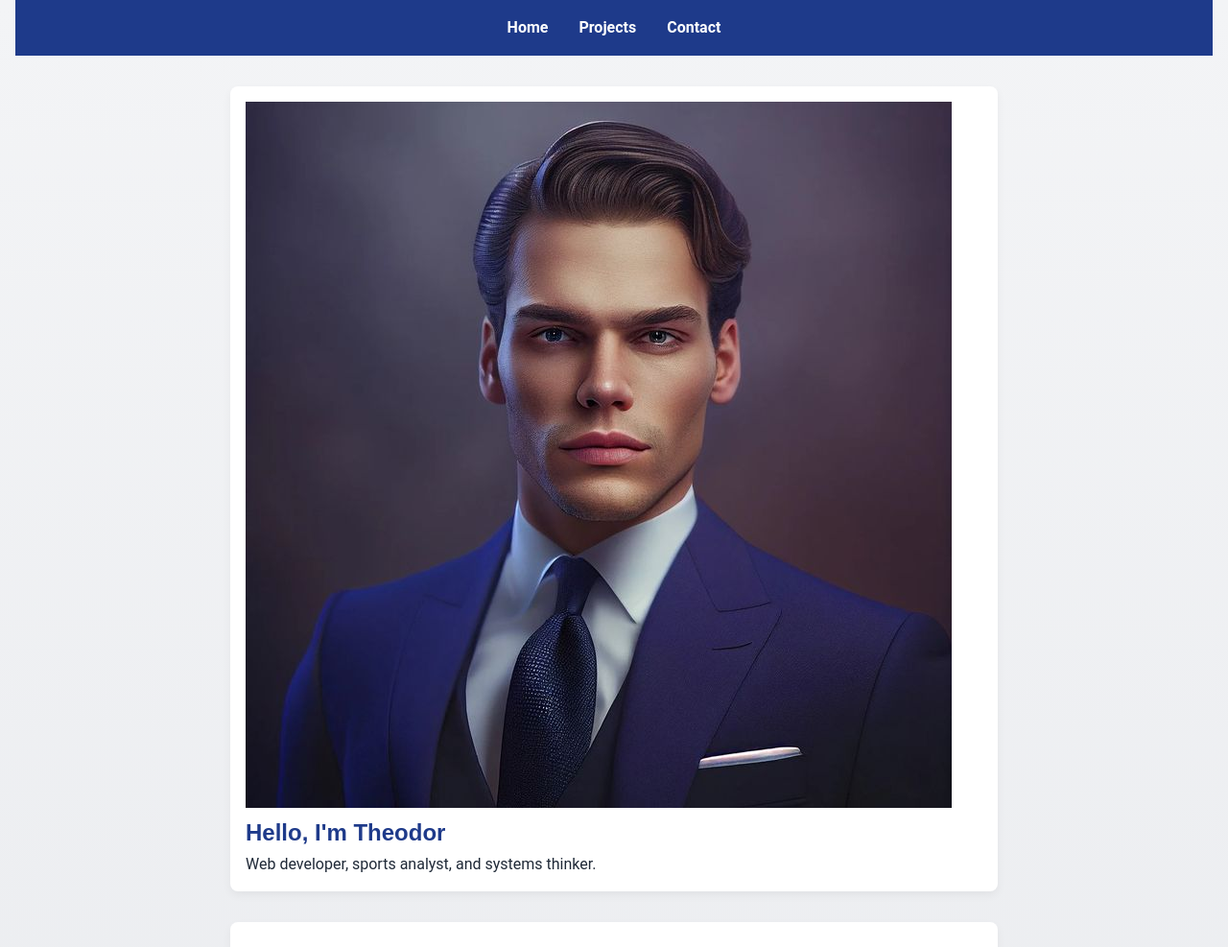
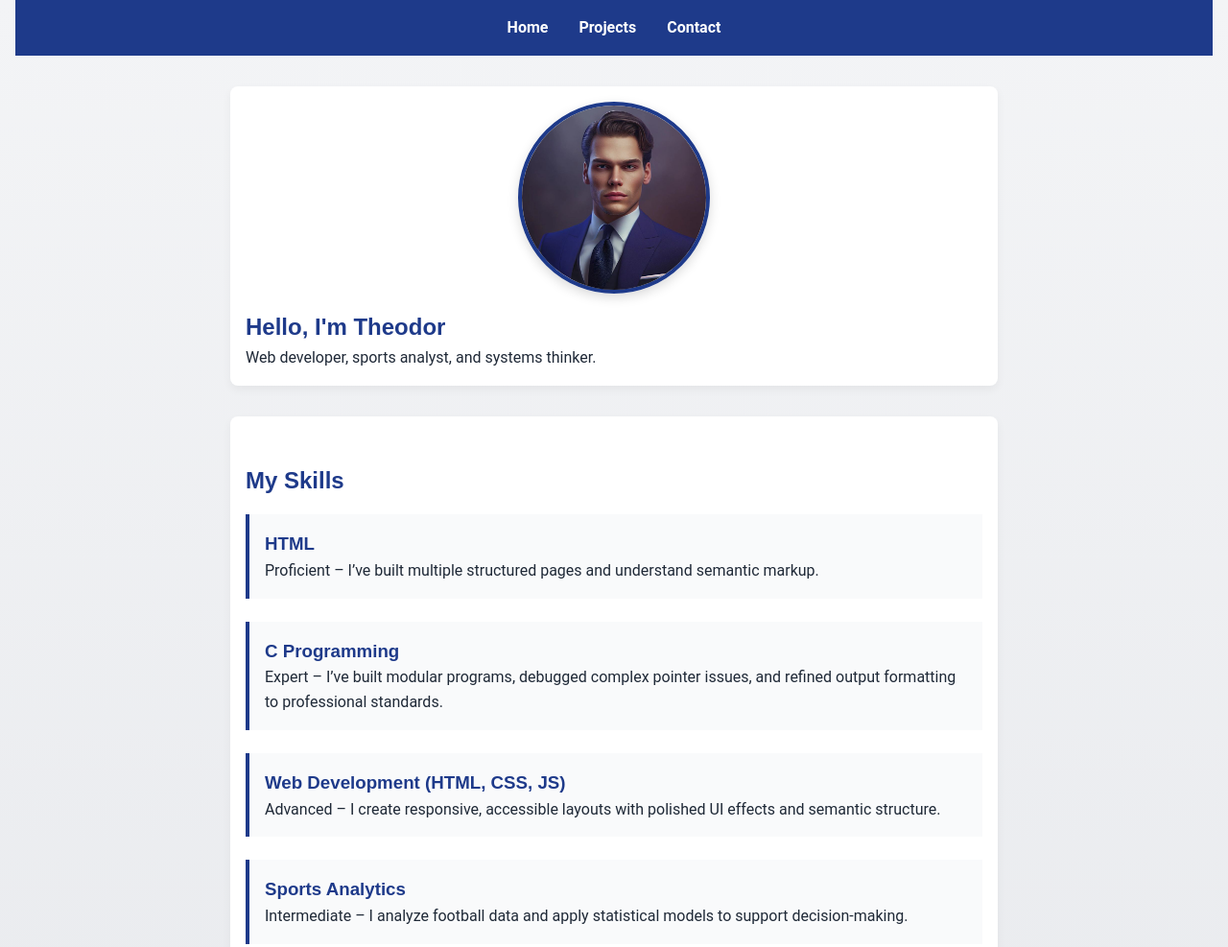
Before and after one commit to Toddebaos/Lab-1-HTML-CSS, a plain HTML site: page index.html in a window 1280 px wide. Shown: the top 987 px of the page at 96% size. Drawn offline with Linux system fonts and the light colour scheme.

Commit message:
Added basic size control to styles.css

```diff
--- a/styles.css
+++ b/styles.css
@@ -72,6 +72,20 @@ nav ul li a:focus {
 nav ul li a:hover::after,
 nav ul li a:focus::after {
     width: 100%;
+}
+
+/* ================================
+   Profile Image
+================================ */
+.profile-pic {
+    width: 200px;
+    height: 200px;
+    border-radius: 50%;
+    object-fit: cover;
+    display: block;
+    margin: 0 auto 1rem auto;
+    border: 4px solid #1e3a8a;
+    box-shadow: 0 4px 12px rgba(0, 0, 0, 0.15);
 }
 
 /* ================================
```
